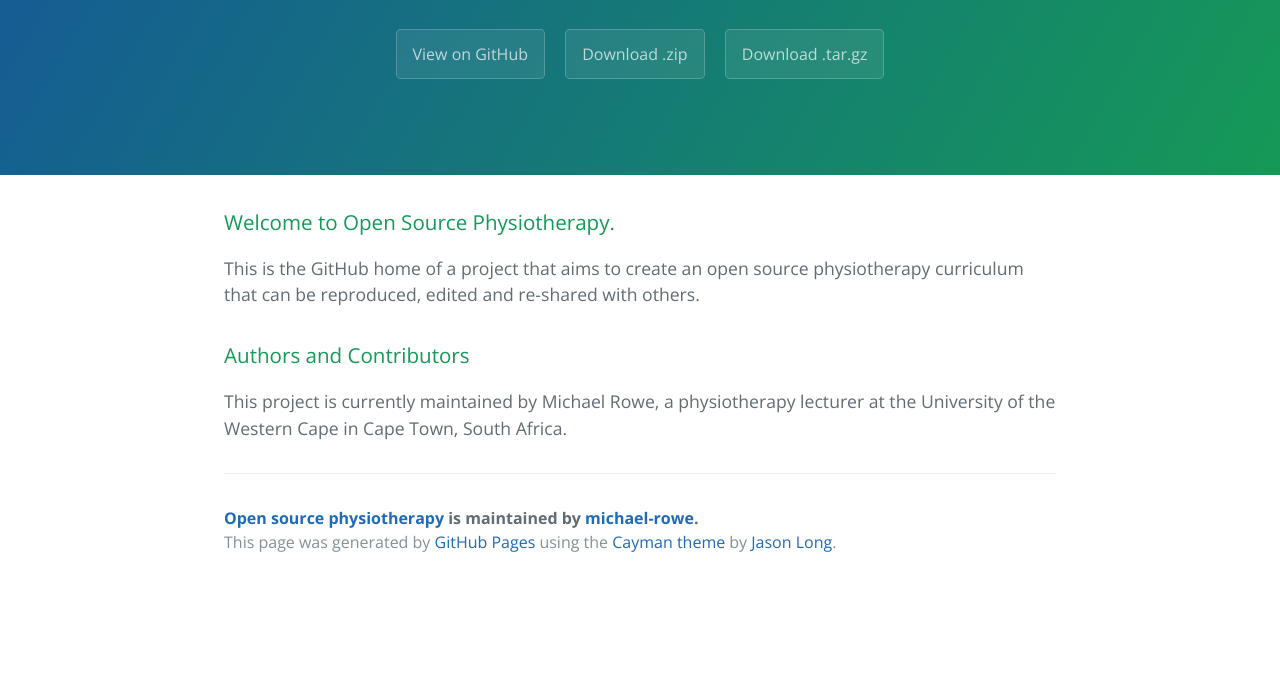
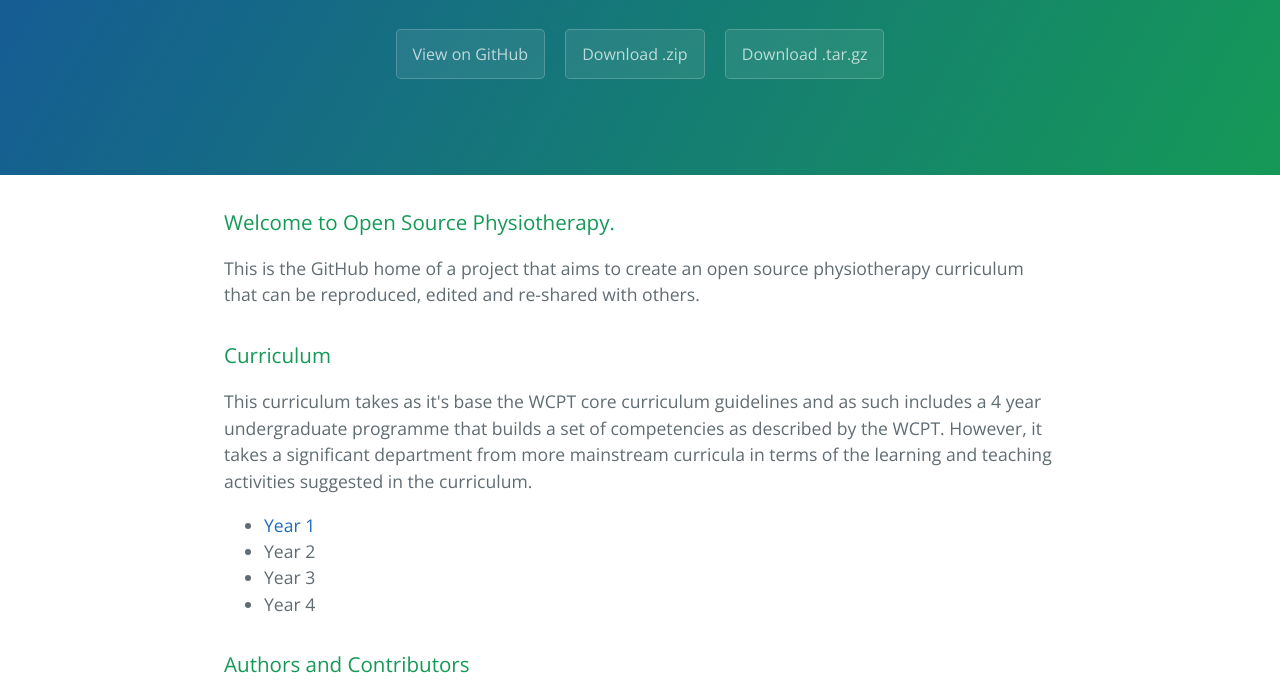
Before and after one commit to michael-rowe/altPhysio, a plain HTML site: page index.html in a window 1280 px wide. Shown: the part 208-903 px from the top of the page. Before the commit the page ends 800 px from the top, so only its background shows below. Drawn offline with nearby package versions, Linux system fonts and the light colour scheme.

Commit message:
Update index.html

```diff
--- a/index.html
+++ b/index.html
@@ -24,6 +24,15 @@
 
 <p>This is the GitHub home of a project that aims to create an open source physiotherapy curriculum that can be reproduced, edited and re-shared with others.</p>
 
+<h3>Curriculum</h3>
+<p>This curriculum takes as it's base the WCPT core curriculum guidelines and as such includes a 4 year undergraduate programme that builds a set of competencies as described by the WCPT. However, it takes a significant department from more mainstream curricula in terms of the learning and teaching activities suggested in the curriculum.</p>
+<ul>
+  <li><a href ="year-1.html">Year 1</a></li>
+  <li>Year 2</li>
+  <li>Year 3</li>
+  <li>Year 4</li>
+</ul>
+
 <h3>
 <a id="authors-and-contributors" class="anchor" href="#authors-and-contributors" aria-hidden="true"><span aria-hidden="true" class="octicon octicon-link"></span></a>Authors and Contributors</h3>
 
```
